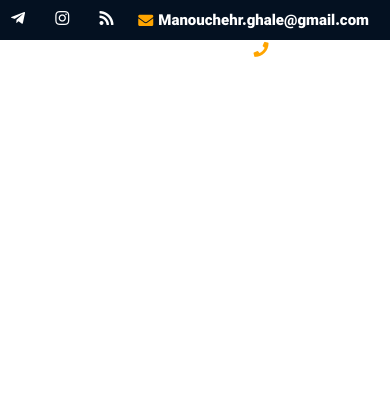
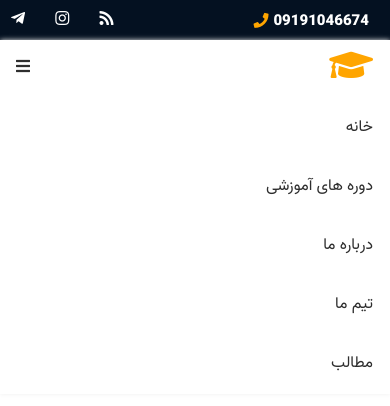
Before and after one commit to M-ghalevand/1-Store-project, a website: page src/index.html in a window 390 px wide. Drawn offline with nearby package versions, Linux system fonts and the light colour scheme; files that its build step writes are made by us from their sources.

Commit message:
creat nav form and style , app.min.js

```diff
--- /dev/null
+++ b/src/assets/js/main.js
@@ -0,0 +1,9 @@
+function myFunc(){
+    console.log("masd");
+    const x = document.getElementById("mynav");
+    if(x.className === "nav"){
+        x.className += " responsive";
+    }else{
+        x.className = "nav";
+    }
+}
--- a/src/assets/scss/_contact.scss
+++ b/src/assets/scss/_contact.scss
@@ -11,6 +11,11 @@
           color: $orange-Color;
           vertical-align: -10px;
           margin-right: 15px;
+          a{
+            color: $white-Color;
+            margin: 5px;
+            vertical-align: 1px;
+          }
           span{
             color: $white-Color;
             margin: 5px;
--- /dev/null
+++ b/src/assets/scss/_nav.scss
@@ -0,0 +1,48 @@
+.nav{
+  background-color: $white-Color;
+  overflow: hidden;
+  box-shadow: 0 0 5px 0 $white-10-Color;
+  position: sticky;
+  top: 0;
+  z-index: 1000;
+  a{
+    float: right;
+    color: $nav-Color;
+    text-align: center;
+    padding: 4px 16px;
+    font-size: 16px;
+    line-height: 49px;
+    border-bottom: 2px solid $white-Color;
+    &:hover{
+      border-bottom: 2px solid $orange-Color;
+    }
+  }
+  .brand{
+    color: $orange-Color;
+    font-size: 35px;
+  }
+  .icon{
+    display: none;
+  }
+}
+@media screen and (max-width:600px){
+  .nav a:not(:first-child){
+    display: none;
+  }
+
+  .nav.responsive{
+    position: relative;
+    a{
+      float: none;
+      display: block;
+      text-align: right;
+    }
+    a.icon{
+      display: block;
+      float: left;
+      position: absolute;
+      top: 0;
+      left: 0;
+    }
+  }
+}
--- a/src/assets/scss/_style-grid-system.scss
+++ b/src/assets/scss/_style-grid-system.scss
@@ -92,7 +92,7 @@
   }
 
 }
-@media only screen and (min-width: 601px) and (max-width: 790px){
+@media only screen  and (max-width: 790px){
   .s-hidden{
     display: none;
   }
--- a/src/assets/scss/_variables.scss
+++ b/src/assets/scss/_variables.scss
@@ -1,3 +1,5 @@
 $orange-Color:orange;
 $background-nav:#041121;
 $white-Color:#fff;
+$white-10-Color:#efefef;
+$nav-Color:rgb(46, 46, 46);
--- a/src/assets/scss/style.scss
+++ b/src/assets/scss/style.scss
@@ -1,5 +1,6 @@
-@import "fonts-Vazir.scss";
-@import 'reset.scss';
-@import 'variables.scss';
-@import 'style-grid-system.scss';
-@import 'contact.scss';
+@import "fonts-Vazir";
+@import 'reset';
+@import 'variables';
+@import 'style-grid-system';
+@import 'contact';
+@import 'nav';
--- a/src/index.html
+++ b/src/index.html
@@ -16,7 +16,7 @@
         <div class="container">
           <div class="col-6 contact">
             <i class="fas fa-envelope email-conatct s-hidden"><span>Manouchehr.ghale@gmail.com</span></i>
-            <i class="fas fa-phone"><span>09191046674</span></i>
+            <i class="fas fa-phone" ><a href="tel:">09191046674</a></i>
           </div>
           <div class="col-6 social-media">
             <a href=""><i class="fab fa-telegram-plane"></i></a>
@@ -31,5 +31,23 @@
     </div>
     <!--  end contact section-->
 
+    <!--  start nav section-->
+    <nav class="nav responsive" id="mynav">
+      <div class="container">
+        <div class="row">
+          <div class="col-12">
+            <a class="brand" href=""><i class="fas fa-graduation-cap"></i></a>
+            <a href="">خانه</a>
+            <a href="">دوره های آموزشی</a>
+            <a href="">درباره ما</a>
+            <a href="">تیم ما</a>
+            <a href="">مطالب</a>
+            <a href="javascript:void(0);" class="icon " onclick="myFunc();"><i class="fas fa-bars"></i></a>
+          </div>
+        </div>
+      </div>
+    </nav>
+    <!--  end contact section-->
+    <script src="assets/js/app.min.js"></script>
   </body>
 </html>
```
Also changed, not shown: dist/assets/css/style.min.css, dist/assets/js/app.min.js (added), dist/index.html, src/assets/css/style.css.
